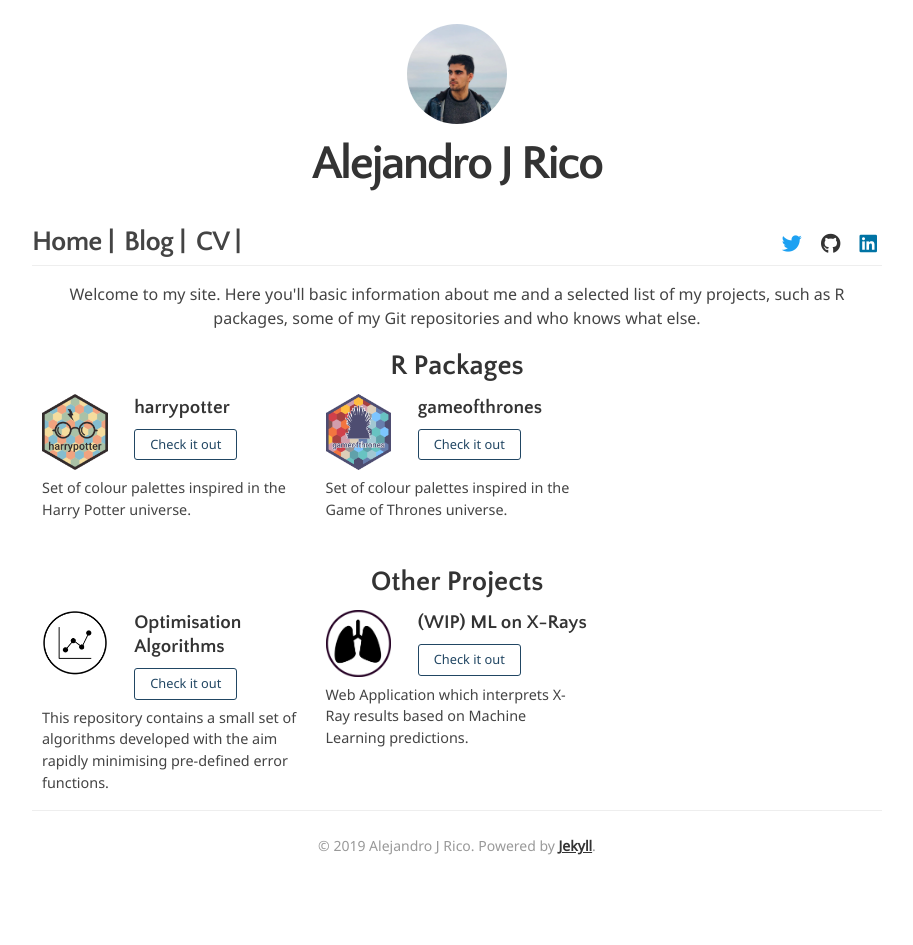
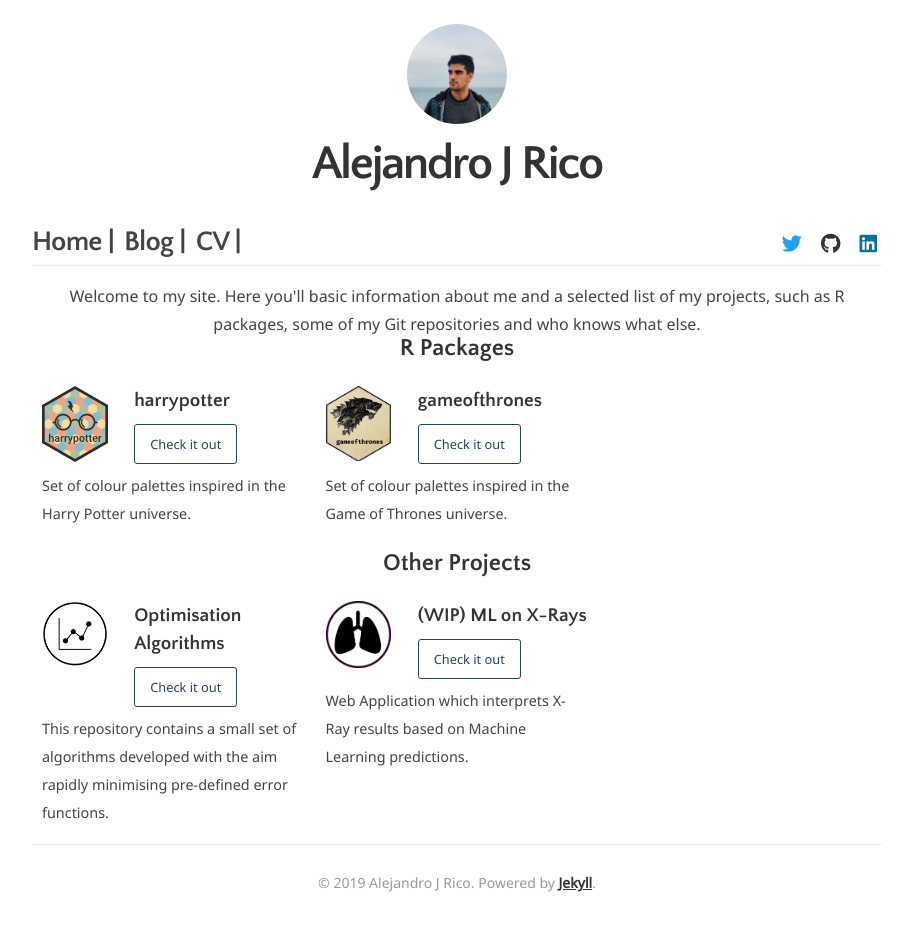
Before and after one commit to aljrico/aljrico.github.io, a Jekyll site: the page built from index.html, in a window 1280 px wide. Shown: the whole page, without its empty margins (183-1096 px from the left). Built offline with Jekyll 4.4.1, drawn with Linux system fonts in a browser that asks for light colours; nearby versions of some CDN libraries; before the commit the page ends 904 px from its top, so only the background shows below that.

Commit message:
new got logo and different menu style

```diff
--- a/_data/header.yml
+++ b/_data/header.yml
@@ -18,7 +18,7 @@
 # - {name: 'Tech Stuff',   path: 'menu',     url: 'tech'}
 - {name: 'Home',   hardlink: true,   url: 'https://aljrico.github.io'}
 - {name: 'Blog',     url: 'blog'}
-- {name: 'CV',   hardlink: true,   url: 'https://github.com/aljrico/cv/raw/master/AlejandroJimenezRico_CV.pdf'}
+- {name: 'CV',   hardlink: true,   url: 'https://github.com/aljrico/aljrico.github.io/raw/master/AlejandroJimenezRico_CV.pdf'}
 # - {name: 'Tags',         path: '..',       url: 'tags'}
 
 # Available social icons are powered by Font Awesome, so you can use any icon that they offer
--- a/_includes/r-packages.html
+++ b/_includes/r-packages.html
@@ -12,7 +12,7 @@
 
   {% include small-project.html
     title =   "gameofthrones"
-    image=    "gameofthrones-logo.png"
+    image=    "gameofthrones_logo.png"
     link =    "https://github.com/aljrico/gameofthrones"
     content = "Set of colour palettes inspired in the Game of Thrones universe."
   %}
--- a/assets/_sass/_base.scss
+++ b/assets/_sass/_base.scss
@@ -13,19 +13,46 @@
     display: block;
 }
 
-h1, h2, h3, h4, stong {
+
+body {
+    @include sans;
+    font-size: 16px;
+    color: $text-color;
+    line-height: 1.75rem;
+    margin: 0;
+}
+
+@media (max-width: 30em) {
+    body {
+        font-size: 14px;
+        line-height: 1.5rem;
+    }
+    body h1 {
+        font-size: 1.5rem;
+    }
+}
+
+h1{
+    font-size: 2rem;
+}
+
+h1 a {
+    text-decoration: none;
+}
+
+h1, h2, h3, h4, h5, h6 {
     @include title-sans;
-    // padding-top: 0.25em;
-    line-height: 1.25;
-    color: #333;
+    color: $blacker;
 }
-h1 {
-    font-size: 2.5rem;
+
+a {
+    text-decoration: underline;
+    color: $blacker;
 }
-h2 {
-    font-size: 1.75rem;
-    margin-top: 1.5em;
-    margin-bottom: 0.25em;
+
+a:hover {
+    color: $black;
+    border-bottom: none;
 }
 h3 {
     font-size: 1.5rem;
```
Also changed, not shown: assets/img/gameofthrones_logo.png (renamed from gameofthrones_logo.png), 4 other files.
